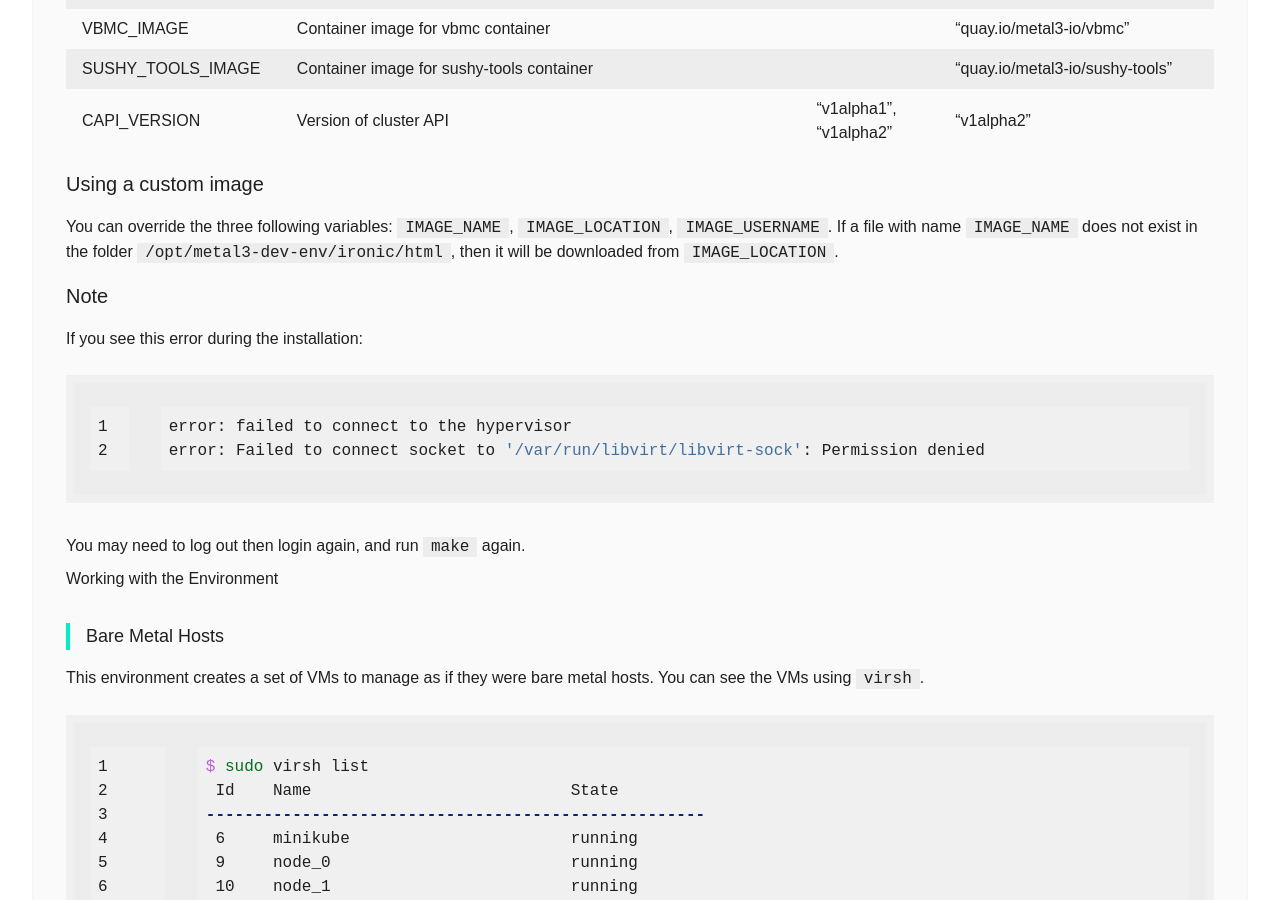
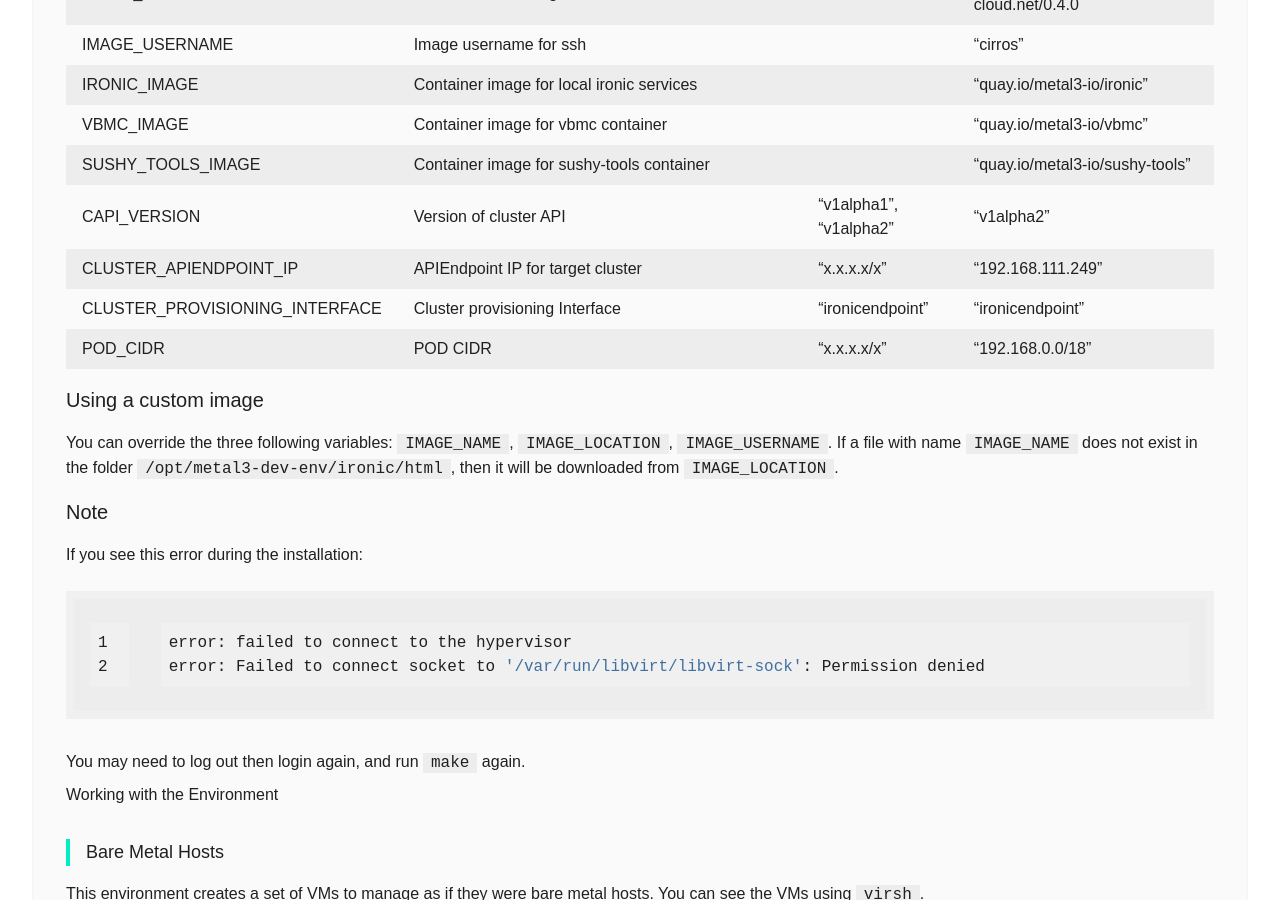
Before and after one commit to metal3-io/metal3-io.github.io, a Jekyll site: the page built from try-it.html, in a window 1280 px wide and 900 px high, scrolled down 2412 px. Built offline with Jekyll 4.4.1, drawn with Linux system fonts in a browser that asks for light colours.

Commit message:
Add new environment variables introduced in
PR#194 in metal3-dev-env

```diff
--- a/_includes/try-it.md
+++ b/_includes/try-it.md
@@ -67,6 +67,10 @@ configure the following.
 | VBMC_IMAGE | Container image for vbmc container | | "quay.io/metal3-io/vbmc" |
 | SUSHY_TOOLS_IMAGE | Container image for sushy-tools container | | "quay.io/metal3-io/sushy-tools" |
 | CAPI_VERSION | Version of cluster API | "v1alpha1", "v1alpha2" | "v1alpha2" |
+| CLUSTER_APIENDPOINT_IP | APIEndpoint IP for target cluster | "x.x.x.x/x" | "192.168.111.249" |
+| CLUSTER_PROVISIONING_INTERFACE | Cluster provisioning Interface | "ironicendpoint"| "ironicendpoint" |
+| POD_CIDR | POD CIDR | "x.x.x.x/x" | "192.168.0.0/18" |
+
 
 ### Using a custom image
 
```
